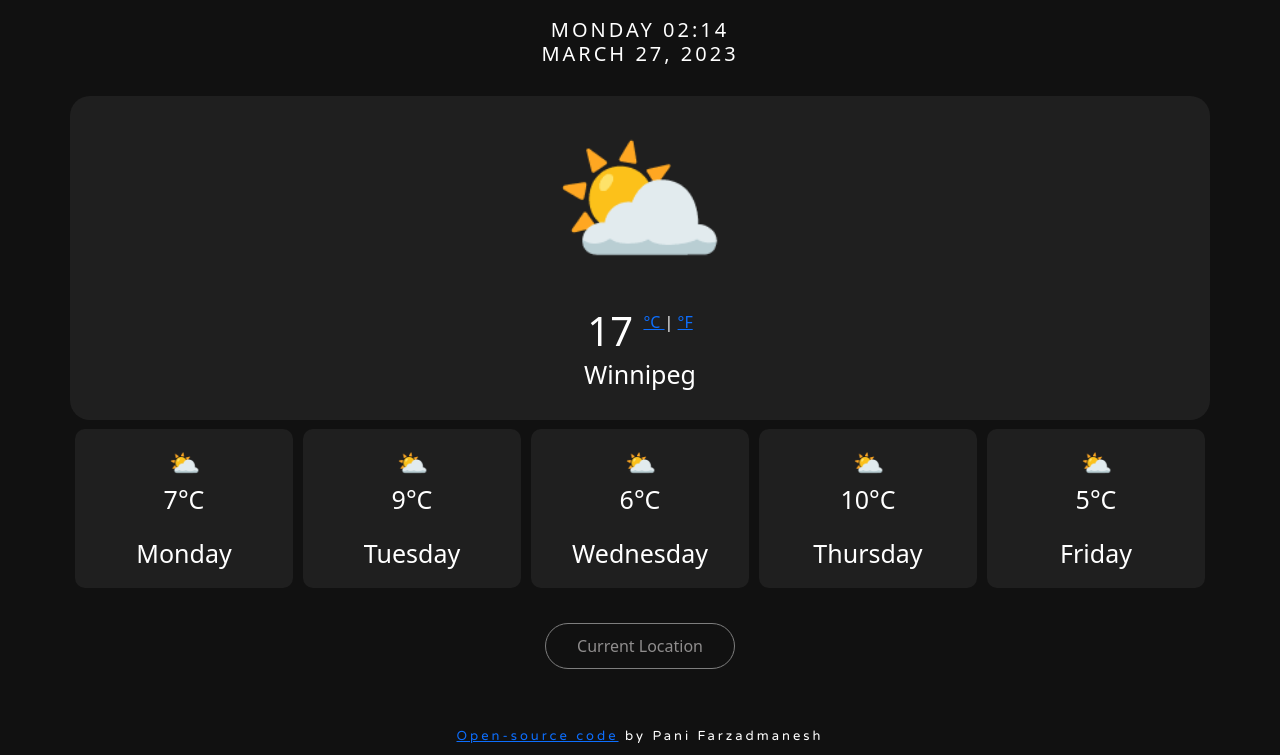
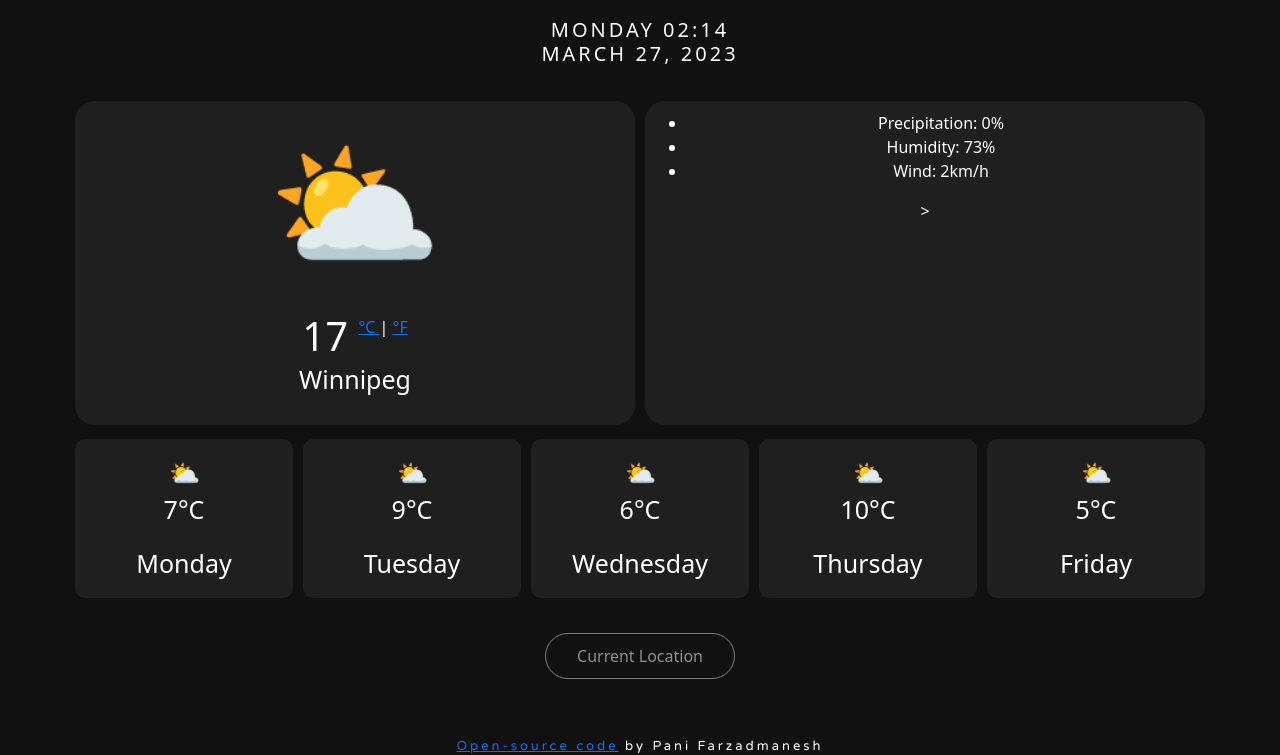
Before and after one commit to panifarz/WeatherApp, a website built with Parcel: page index.html in a window 1280 px wide. Shown: the part 94-849 px from the top of the page. Built offline with nearby package versions, Linux system fonts and the light colour scheme.

Commit message:
Added other info column

```diff
--- a/index.html
+++ b/index.html
@@ -50,6 +50,14 @@
             </span>
           </div>
           <p id="city">Winnipeg</p>
+        </div>
+        <div class="col otherInfo">
+          <ul>
+            <li>Precipitation: 0%</li>
+            <li>Humidity: 73%</li>
+            <li>Wind: 2km/h</li>
+          </ul>
+          >
         </div>
       </div>
 
--- a/src/styles.css
+++ b/src/styles.css
@@ -50,6 +50,15 @@ body {
   border-radius: 20px;
   padding: 10px;
   text-align: center;
+  margin: 5px;
+}
+
+.otherInfo {
+  background-color: #1f1f1f;
+  border-radius: 20px;
+  padding: 10px;
+  text-align: center;
+  margin: 5px;
 }
 
 .date {
```
